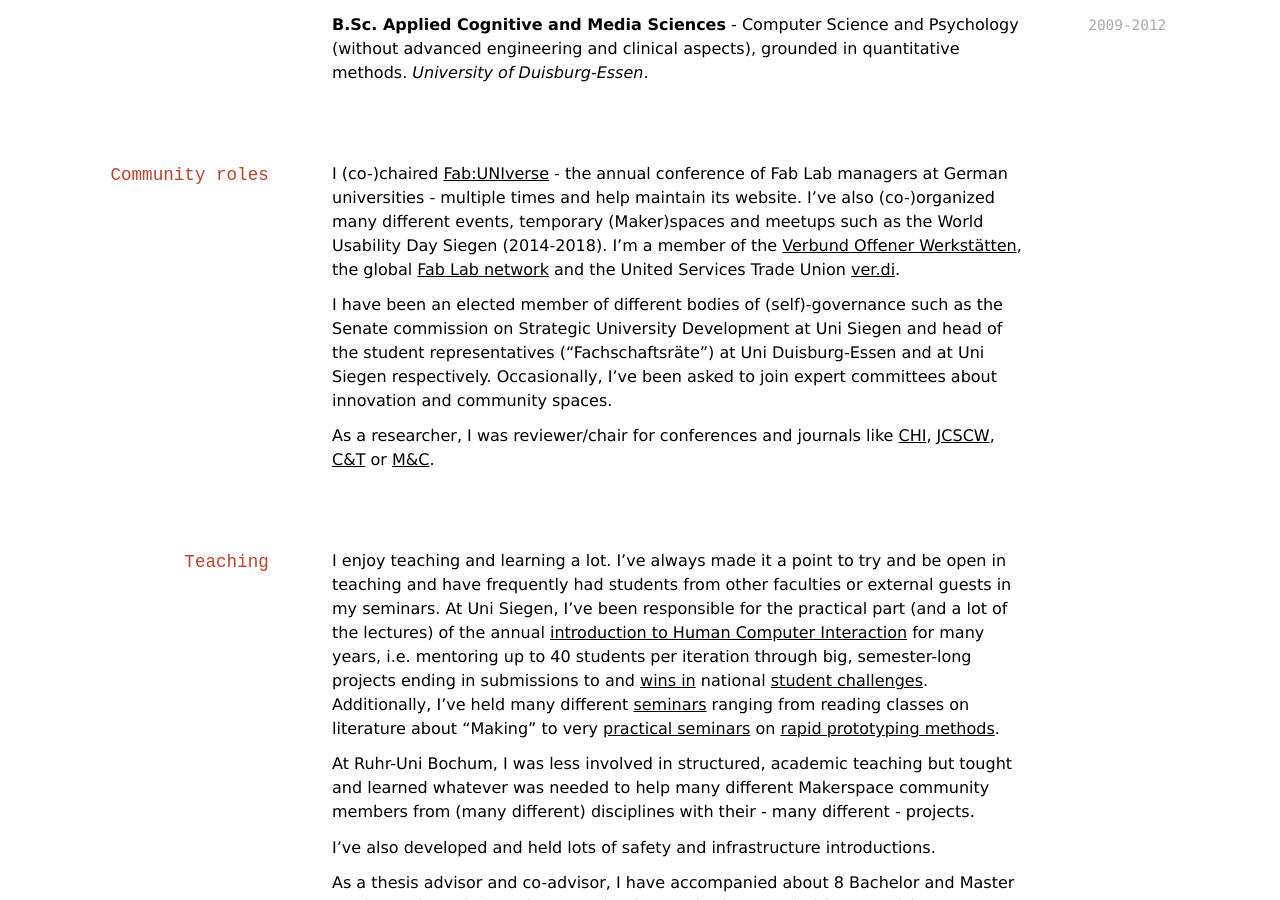
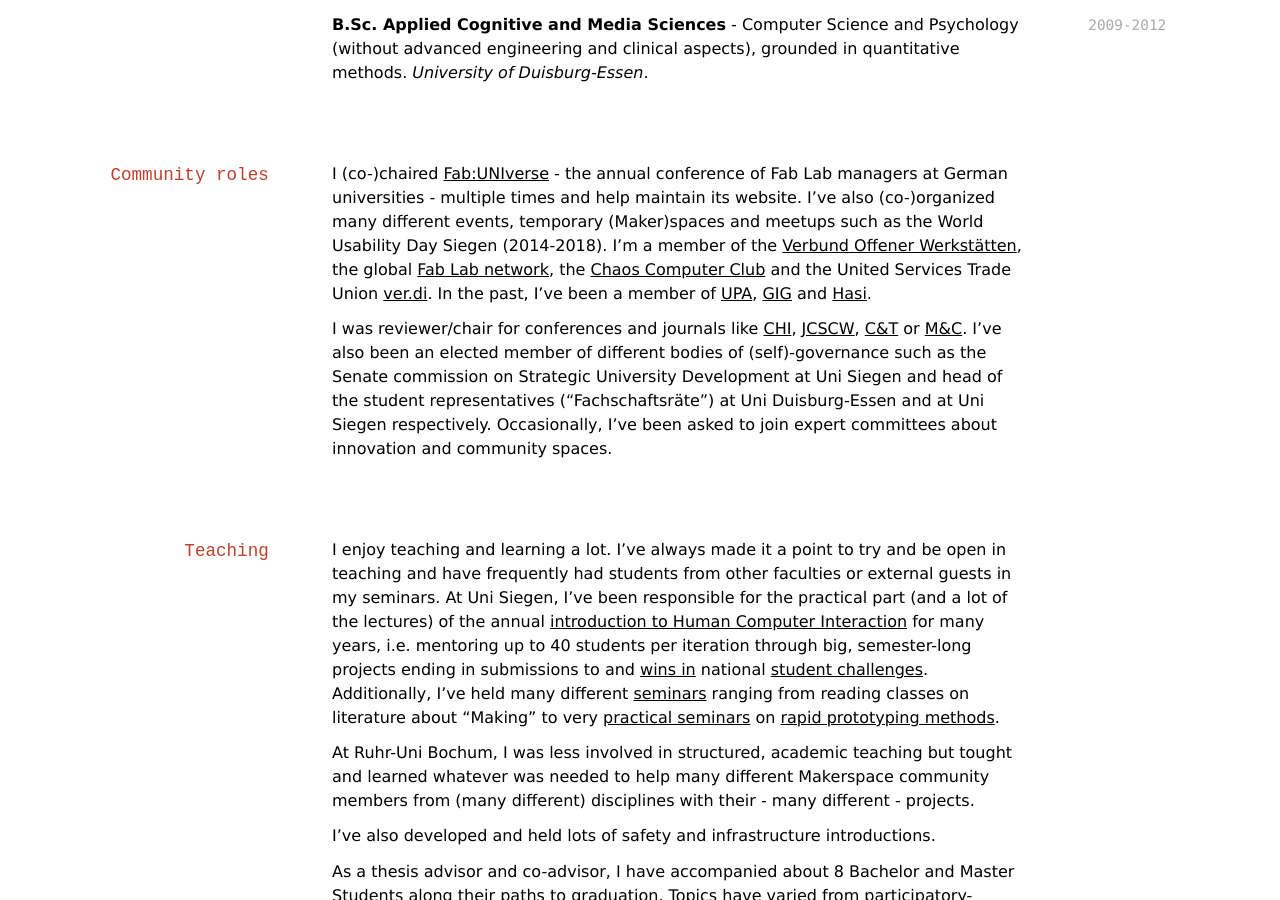
Before and after one commit to oliverstickel/oliverstickel.github.io, a Jekyll site: the page built from index.md, in a window 1280 px wide and 900 px high, scrolled down 1103 px. Built offline with Jekyll 4.4.1, drawn with Linux system fonts in a browser that asks for light colours; nearby versions of some CDN libraries; a style sheet for code colours, icons or effects is not loaded.

Commit message:
Update index.md

```diff
--- a/index.md
+++ b/index.md
@@ -48,11 +48,9 @@ Fab Lab Manager & Founder
 
 ## Community roles
 
-I (co-)chaired [Fab:UNIverse](https://fab-universe.de) - the annual conference of Fab Lab managers at German universities - multiple times and help maintain its website. I've also (co-)organized many different events, temporary (Maker)spaces and meetups such as the World Usability Day Siegen (2014-2018). I'm a member of the [Verbund Offener Werkstätten](https://www.offene-werkstaetten.org), the global [Fab Lab network](https://fablabs.io) and the United Services Trade Union [ver.di](https://www.verdi.de).
+I (co-)chaired [Fab:UNIverse](https://fab-universe.de) - the annual conference of Fab Lab managers at German universities - multiple times and help maintain its website. I've also (co-)organized many different events, temporary (Maker)spaces and meetups such as the World Usability Day Siegen (2014-2018). I'm a member of the [Verbund Offener Werkstätten](https://www.offene-werkstaetten.org), the global [Fab Lab network](https://fablabs.io), the [Chaos Computer Club](https://www.ccc.de/) and the United Services Trade Union [ver.di](https://www.verdi.de). In the past, I've been a member of [UPA](https://germanupa.de/), [GIG](https://globalinnovationgathering.org/) and [Hasi](https://hackspace-siegen.de/).
 
-I have been an elected member of different bodies of (self)-governance such as the Senate commission on Strategic University Development at Uni Siegen and head of the student representatives ("Fachschaftsräte") at Uni Duisburg-Essen and at Uni Siegen respectively. Occasionally, I've been asked to join expert committees about innovation and community spaces.
-
-As a researcher, I was reviewer/chair for conferences and journals like [CHI](https://dl.acm.org/conference/chi/proceedings), [JCSCW](https://www.springer.com/journal/10606), [C&T](https://dl.acm.org/conference/c-n-t) or [M&C](https://mensch-und-computer.de/).
+I was reviewer/chair for conferences and journals like [CHI](https://dl.acm.org/conference/chi/proceedings), [JCSCW](https://www.springer.com/journal/10606), [C&T](https://dl.acm.org/conference/c-n-t) or [M&C](https://mensch-und-computer.de/). I've also been an elected member of different bodies of (self)-governance such as the Senate commission on Strategic University Development at Uni Siegen and head of the student representatives ("Fachschaftsräte") at Uni Duisburg-Essen and at Uni Siegen respectively. Occasionally, I've been asked to join expert committees about innovation and community spaces.
 
 ## Teaching
 
```
